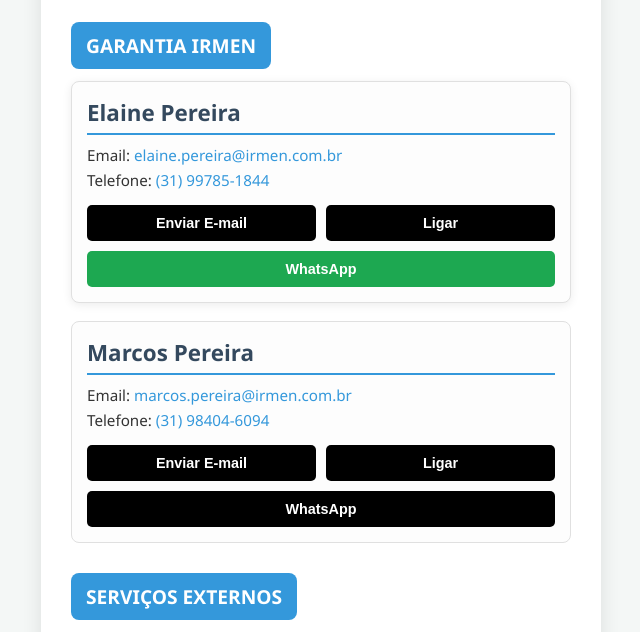
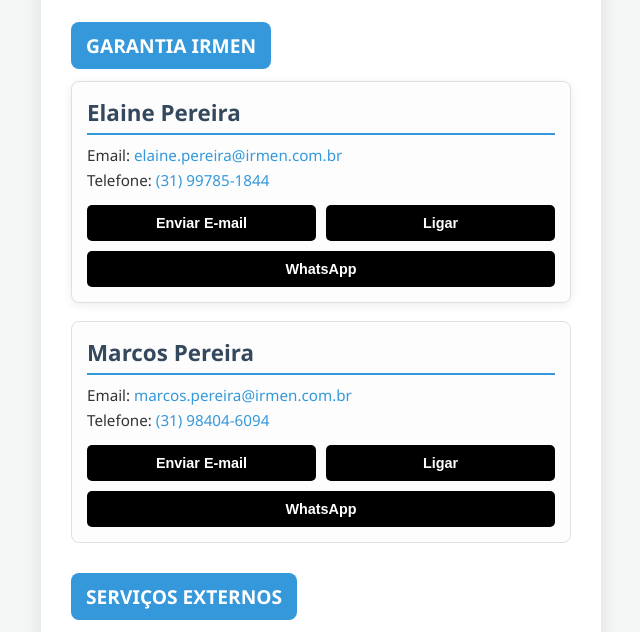
Before and after one commit to freitasmario86/cartilha_contatos-, a plain HTML site: page index.html in a window 1280 px wide. In both pictures the pointer is over the button 640 px from the left and 417 px from the top of the page. Shown: the part 146-778 px from the top of the page, without its empty margins (319-959 px from the left). Drawn offline with Linux system fonts and the light colour scheme.

Commit message:
Update index.html

```diff
--- a/index.html
+++ b/index.html
@@ -134,7 +134,7 @@
             color: white;
         }
         .buttons .whatsapp-btn:hover {
-            background-color: #1DA851;
+            background-color: #000000;
         }
 
         /* Adjust button layout for smaller screens */
```
